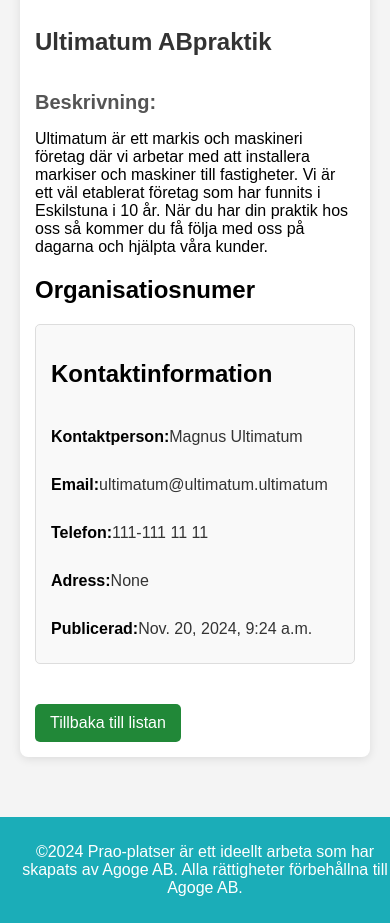
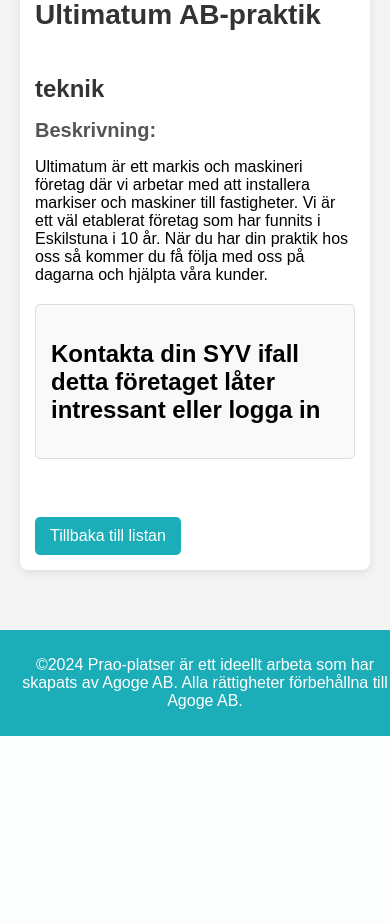
Before and after one commit to Philippos123/Prao-Eskilstuna, a Django app: page /6/ in a window 390 px wide. Shown: the part 640-1563 px from the top of the page. After the commit the page ends 1376 px from the top, so only its background shows below. Run offline with Django 5.2, Linux system fonts and the light colour scheme; data comes from the database, SQL or seed files in the repository; some libraries are stand-ins or nearby versions.

Commit message:
Fix saftey for companies

```diff
--- a/praktik/static/CSS/style.css
+++ b/praktik/static/CSS/style.css
@@ -180,7 +180,7 @@
 /* Bannerbild */
 .banner img {
     width: 100%; /* Gör bilden responsiv och tar upp hela bredden */
-    height: 350px; /* Sätt en fast höjd för att få en avlång banner */
+    height: auto; /* Sätt en fast höjd för att få en avlång banner */
     object-fit: cover; /* Gör att bilden fyller ut rutan utan att förvrängas */
     border-radius: 10px 10px 0 0; /* Rundade hörn */
 }
@@ -305,7 +305,7 @@
     display: inline-block;
     margin-top: 20px;
     padding: 10px 15px;
-    background-color: #218838;
+    background-color: #1badb8;
     color: white;
     text-decoration: none;
     border-radius: 5px;
--- a/praktik/templates/annonser/annons_detajl.html
+++ b/praktik/templates/annonser/annons_detajl.html
@@ -30,7 +30,7 @@
     }
 
     .banner img {
-        max-width: 100%; /* Bilden fyller hela bredden av containern */
+        max-width: 80%; /* Bilden fyller hela bredden av containern */
         height: auto; /* Bibehålla proportionerna */
         border-radius: 8px; /* Rundade hörn på bilden */
     }
@@ -107,18 +107,16 @@
     {% endif %}
 
     <div class="info-item">
-        <strong class="foretag-header">{{ annons.företag }}</strong>
-        <strong class="foretag-header">{{ annons.annons_typ }}</strong>
-        <strong class="foretag-header">{{ annons.bransch }}</strong>
+        <h3><strong class="foretag-header">{{ annons.företag }}-</strong></h3>
+        <h3><strong class="foretag-header">{{ annons.annons_typ }}</strong></h3>
     </div>
 
     <div class="description">
+        <strong class="foretag-header">{{ annons.bransch_typ }}</strong>
         <p><strong class="description-header">Beskrivning:</strong></p>
         <p>{{ annons.beskrivning }}</p>
-        <h2>Organisatiosnumer</h2>
-        <p>{{ annons.org_nummer }}</p>
     </div>
-
+    {% if user.is_authenticated %}
     <div class="contact-info">
         <h2>Kontaktinformation</h2>
         <div class="info-item">
@@ -137,6 +135,11 @@
             <strong>Publicerad:</strong> {{ annons.publicerad_datum }}
         </div>
     </div>
+        {% else %}
+            <div class="contact-info">
+                <h2>Kontakta din SYV ifall detta företaget låter intressant eller logga in </h2>
+            </div><br>
+        {% endif %}
 
     <a href="{% url 'prao' %}" class="back-button">Tillbaka till listan</a>
 </div>
```
Also changed, not shown: praktik/templates/prao-base.html (+27 -15 lines), 2 other files.
